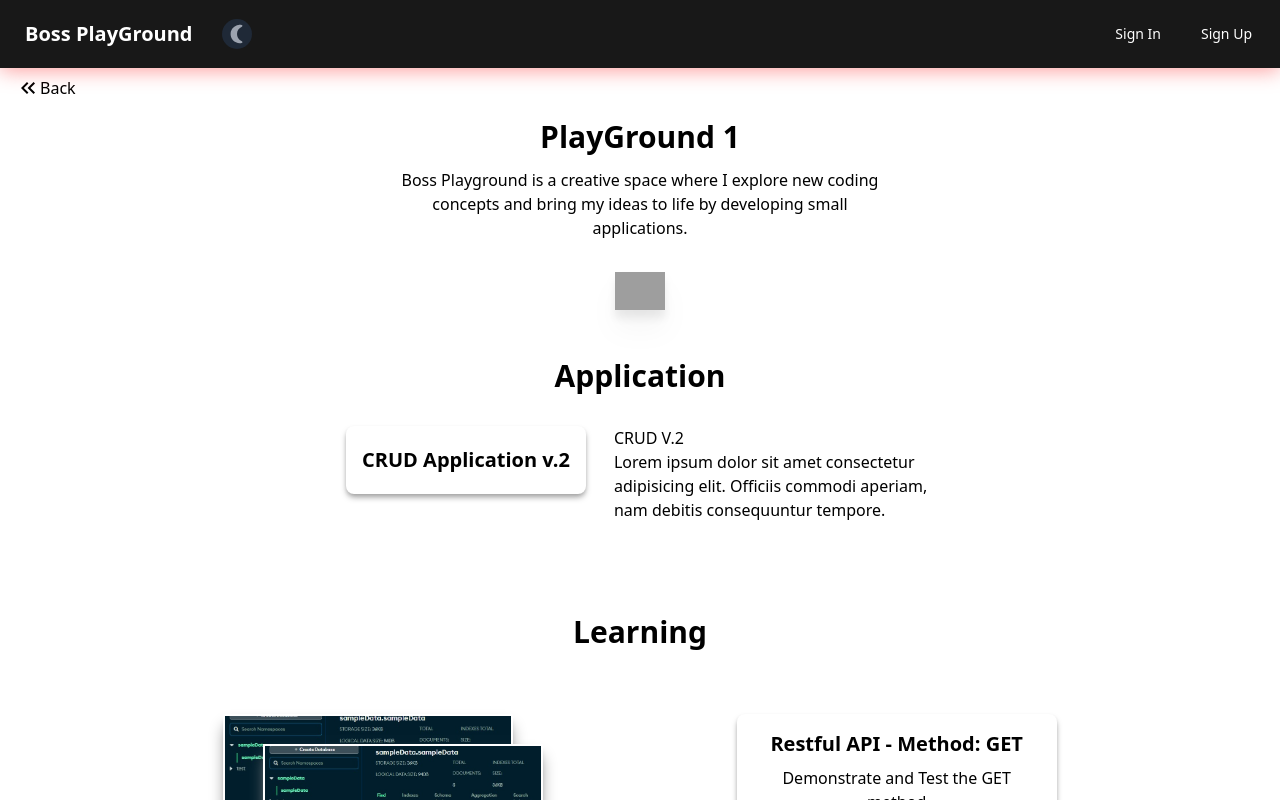
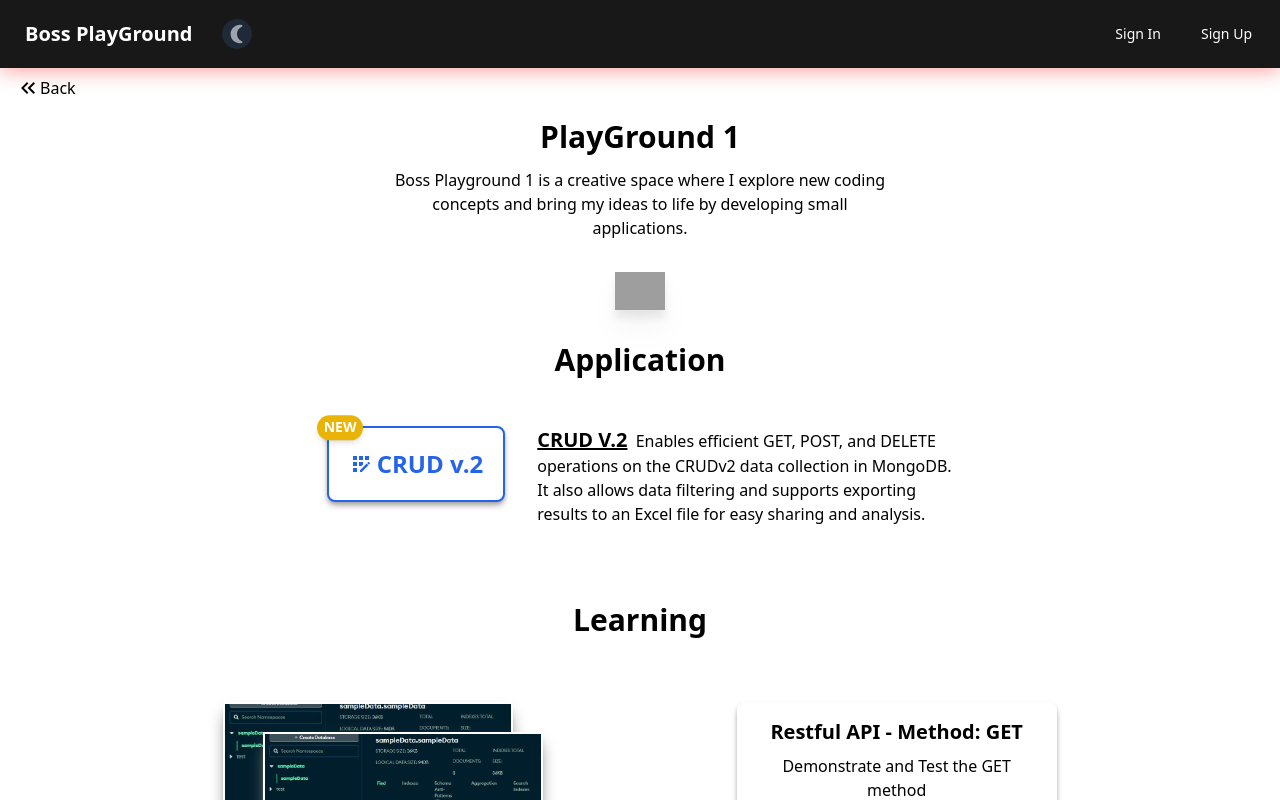
Before and after one commit to Sahasawat-Boss/boss-playground-v1, a Next.js app: page /pg1 in a window 1280 px wide. Shown: the top 800 px of the page. Built offline with nearby package versions, Linux system fonts and the light colour scheme; grey boxes are pictures that could not be loaded.

Commit message:
Added Popup when added Data and added Reload Page

```diff
--- a/src/app/pg1/apiLession2/page.jsx
+++ b/src/app/pg1/apiLession2/page.jsx
@@ -137,7 +137,7 @@ const ApiLessonPage2 = () => {
                     </h1>
                     <p className="text-black dark:text-white text-center w-[580px]">
 
-                        "This page demonstrates fetching (GET) and submitting (POST) data to the sampleData database, with features for displaying, searching, and adding new records."
+                        This page demonstrates fetching (GET) and submitting (POST) data to the sampleData database, with features for displaying, searching, and adding new records.
                     </p>
                     <img
                         className="mt-4 rounded-xl animate-fade-in"
--- a/src/app/pg1/app1/components/buttonAdd.jsx
+++ b/src/app/pg1/app1/components/buttonAdd.jsx
@@ -1,5 +1,6 @@
 import { useState } from "react";
 import { IoCloseCircleSharp } from "react-icons/io5";
+import { FaRegCheckCircle } from "react-icons/fa";
 
 const ButtonAdd = () => {
     const [formData, setFormData] = useState({
@@ -7,11 +8,13 @@ const ButtonAdd = () => {
         email: "",
         age: "",
         phone: "",
-        company_name: "", // Correct key
-        fruit: [], // Default to an empty array for checkboxes
-        status: "", // Default to an empty string for radio buttons
-        comments: "", // Default to an empty string for textarea
+        company_name: "",
+        fruit: [],
+        status: "",
+        comments: "",
     });
+
+    const [successMessage, setSuccessMessage] = useState(false); // State for success message
 
     const handleInputChange = (e) => {
         const { name, value, type, checked } = e.target;
@@ -31,7 +34,7 @@ const ButtonAdd = () => {
 
     const handleSubmit = async (e) => {
         e.preventDefault();
-        console.log("Data added to the database:", formData); // Log the data being submitted
+        console.log("Data added to the database:", formData);
         try {
             const response = await fetch("/api/crudV2", {
                 method: "POST",
@@ -39,7 +42,8 @@ const ButtonAdd = () => {
                 body: JSON.stringify(formData),
             });
             if (response.ok) {
-                alert("Added data to DataBase successfully");
+                setSuccessMessage(true); // Show success message
+                setTimeout(() => setSuccessMessage(false), 3300); // Hide success message after...seconds
                 setFormData({
                     name: "",
                     email: "",
@@ -50,19 +54,27 @@ const ButtonAdd = () => {
                     status: "",
                     comments: "",
                 });
-                document.getElementById("my_modal_2").close();
-                window.location.reload(); // Reload the page after closing the modal
+                document.getElementById("my_modal_2").close(); // Close the modal
             } else {
                 alert("Failed to add data");
             }
         } catch (error) {
-            console.error("Error adding data to DataBase:", error);
+            console.error("Error adding data to the database:", error);
             alert("An error occurred while adding data.");
         }
     };
 
     return (
-        <>
+        <div className="relative">
+            {/* Success Message */}
+            {successMessage && (
+                <div className="fixed left-1/2 top-16 z-50 flex w-fit -translate-x-1/2 transform items-center justify-center text-center rounded-md border px-8 py-3 border-green-600 bg-white text-green-600 shadow-md">
+                    <span className="font-semibold text-xl mr-2"><FaRegCheckCircle /></span>
+                    <span className="font-semibold ">Added Data Successfully</span>
+                </div>
+            )
+            }
+
             <button
                 className="bg-blue-700 hover:bg-blue-600 text-white rounded-sm py-2 px-3"
                 onClick={() => document.getElementById("my_modal_2").showModal()}
@@ -118,7 +130,7 @@ const ButtonAdd = () => {
                                         name="age"
                                         value={formData.age}
                                         onChange={(e) => {
-                                            const ageValue = parseInt(e.target.value, 10) || 0; // Convert to Int32
+                                            const ageValue = parseInt(e.target.value, 10) || 0;
                                             setFormData((prevData) => ({
                                                 ...prevData,
                                                 age: ageValue,
@@ -208,7 +220,7 @@ const ButtonAdd = () => {
                                 <button
                                     type="button"
                                     onClick={() => document.getElementById("my_modal_2").close()}
-                                    className="px-6 py-[8px] bg-gray-500 text-white rounded-sm hover:bg-gray-400"
+                                    className="px-6 py-[8px] bg-slate-500 text-white rounded-sm hover:bg-slate-400"
                                 >
                                     Cancel
                                 </button>
@@ -223,7 +235,7 @@ const ButtonAdd = () => {
                     </div>
                 </div>
             </dialog>
-        </>
+        </div >
     );
 };
 
--- a/src/app/pg1/app1/components/searchOption.jsx
+++ b/src/app/pg1/app1/components/searchOption.jsx
@@ -52,7 +52,7 @@ const SearchOptions = () => {
 
                         {/* Clear and Confirm Section */}
                         <div>
-                            <button className="w-fit px-6 py-2 mr-2 bg-gray-500 text-white rounded-sm hover:bg-gray-400">
+                            <button className="w-fit px-6 py-2 mr-2 bg-slate-500 text-white rounded-sm hover:bg-slate-400">
                                 Clear
                             </button>
                             <button className="w-fit px-4 py-2 bg-blue-700 text-white rounded-sm hover:bg-blue-500">
--- a/src/app/pg1/components/appNav.jsx
+++ b/src/app/pg1/components/appNav.jsx
@@ -1,28 +1,37 @@
 import React from 'react'
 import Link from 'next/link'
+import { MdAppRegistration } from "react-icons/md";
 
 function AppNav() {
     return (
-        <div className='pt-1 pb-20'>
-            <h1 className="text-3xl text-center text-black dark:text-white pt-3 pb-8 font-semibold animate-fade-in">
+        <div>
+            <h1 className="text-3xl text-center text-black dark:text-white pb-12 font-semibold animate-fade-in">
                 Application
             </h1>
-            <div className="flex justify-evenly gap-7 px-24">
+            <div className="flex justify-evenly gap-8">
                 {/* App Link */}
                 <div>
                     <Link href={"/pg1/app1"}>
-                        <div className="text-center max-w-sm w-fit px-4 pt-5 pb-3 rounded-lg text-black dark:text-black bg-white shadow-md shadow-[#a3a3a3] dark:shadow-none cursor-pointer hover:shadow-blue-600 dark:hover:shadow-blue-600 hover:shadow-lg dark:hover:shadow-lg transition hover:scale-105 animate-fade-in-up">
-                            <h2 className="text-xl font-bold mb-2">CRUD Application v.2</h2>
+                        <div className="relative w-fit p-5 rounded-lg border-2 border-blue-600 text-blue-600 bg-white shadow-md shadow-[#a3a3a3] dark:shadow-none cursor-pointer hover:shadow-blue-500 dark:hover:shadow-blue-500 hover:shadow-lg dark:hover:shadow-lg transition hover:scale-105 animate-fade-in-up">
+                            <h2 className="text-2xl font-bold flex"><span className='mt-1 mr-1'><MdAppRegistration /></span>CRUD v.2</h2>
+                            {/* Tag */}
+                            <span
+                                className="absolute -top-2 -left-3 bg-yellow-500 text-white text-sm font-semibold px-[7px] py-[2.5px] rounded-full shadow-md animate-bounce"
+                                style={{
+                                    animationDuration: "1.3s", // Faster bounce animation
+                                }}>
+                                NEW
+                            </span>
                         </div>
                     </Link>
                 </div>
+
                 {/* App Link */}
 
                 {/* App Description*/}
                 <div>
-                    <div className="w-80 animate-fade-in-right-left">
-                        <h1>CRUD V.2</h1>
-                        <p>Lorem ipsum dolor sit amet consectetur adipisicing elit. Officiis commodi aperiam, nam debitis consequuntur tempore.</p>
+                    <div className="w-[26rem] animate-fade-in-right-left">
+                        <div><span className='underline font-semibold text-xl mr-1'>CRUD V.2</span> Enables efficient GET, POST, and DELETE operations on the CRUDv2 data collection in MongoDB. It also allows data filtering and supports exporting results to an Excel file for easy sharing and analysis.</div>
                     </div>
                 </div>
                 {/* App Description */}
--- a/src/app/pg1/page.jsx
+++ b/src/app/pg1/page.jsx
@@ -15,15 +15,15 @@ const pg1 = () => {
                 <NavBar />
                 <BackButton />
                 {/* Top Section */}
-                <div className="flex flex-grow flex-col items-center pb-20">
+                <div className="flex flex-grow flex-col items-center pb-20 animate-fade-in">
                     <h1 className="text-3xl text-center text-black dark:text-white py-3 font-semibold animate-floating">
                         PlayGround 1
                     </h1>
                     <p className="text-black dark:text-white text-center w-[500px] ">
-                        Boss Playground is a creative space where I explore new coding concepts and bring my ideas to life by developing small applications.
+                        Boss Playground 1 is a creative space where I explore new coding concepts and bring my ideas to life by developing small applications.
                     </p>
                     <img
-                        className="my-8 drop-shadow-xl animate-fade-in"
+                        className="mt-8 drop-shadow-xl "
                         src="https://media0.giphy.com/media/eNAsjO55tPbgaor7ma/giphy.gif?cid=6c09b9520xrtc3u0zk574kj6fokty3nmbx7xhaj966m9hskt&ep=v1_stickers_search&rid=giphy.gif&ct=s"
                         alt="React Gif"
                         height={0}
@@ -31,7 +31,9 @@ const pg1 = () => {
                     />
                     {/* Top Section */}
 
-                    <AppNav/>
+                    <div className="pt-8 pb-16">
+                        <AppNav />
+                    </div>
 
                     <h1 className="text-3xl text-center text-black dark:text-white pt-3 pb-16 font-semibold animate-fade-in">
                         Learning
```
Also changed, not shown: src/app/pg1/app1/page.jsx (+19 -18 lines).
